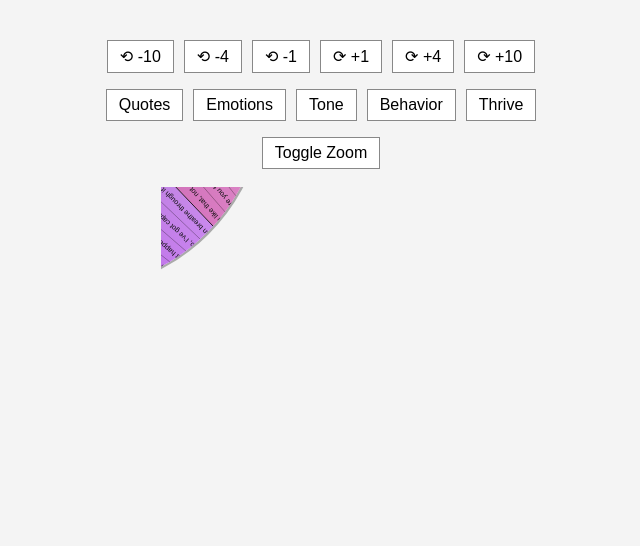
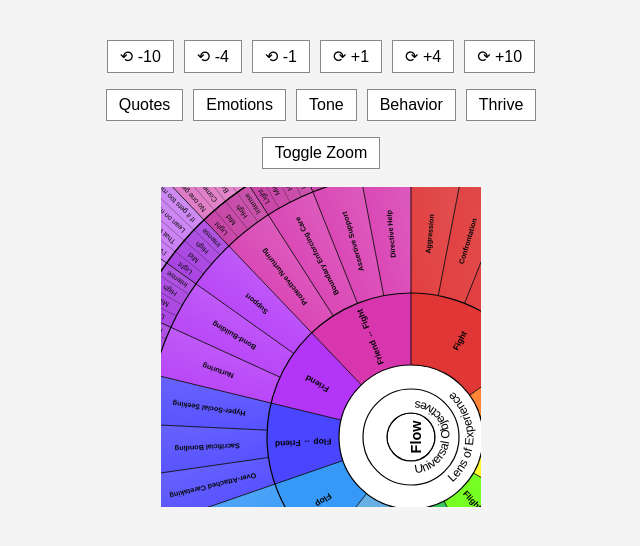
Before and after one commit to TheMazeMaster/BIM-Main, a website with bundled scripts: page index.html in a window 1280 px wide. Shown: the part 64-610 px from the top of the page, without its empty margins (319-959 px from the left). Built offline with nearby package versions, Linux system fonts and the light colour scheme.

Commit message:
Update index.html

```diff
--- a/index.html
+++ b/index.html
@@ -35,7 +35,7 @@
 
   <!-- Wheel SVG Container -->
   <div class="wheel-viewport">
-    <svg id="dim-wheel" width="320" height="320"></svg>
+    <svg id="dim-wheel" width="1000" height="1000"></svg>
   </div>
 
   <script type="module" src="main.js"></script>
```
